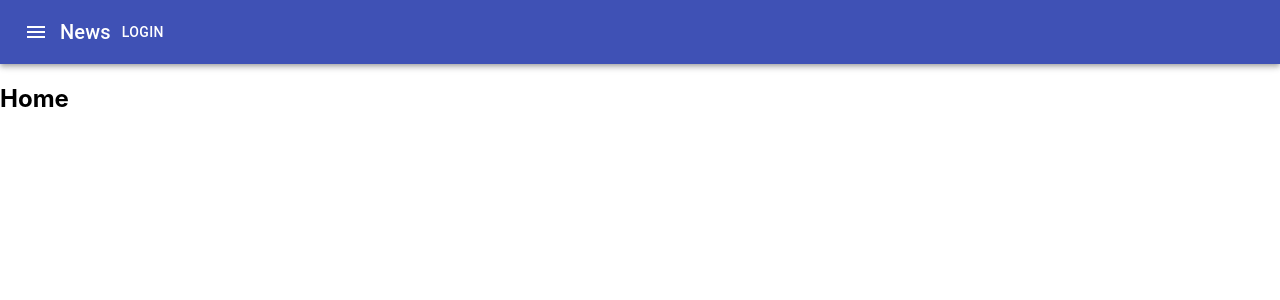
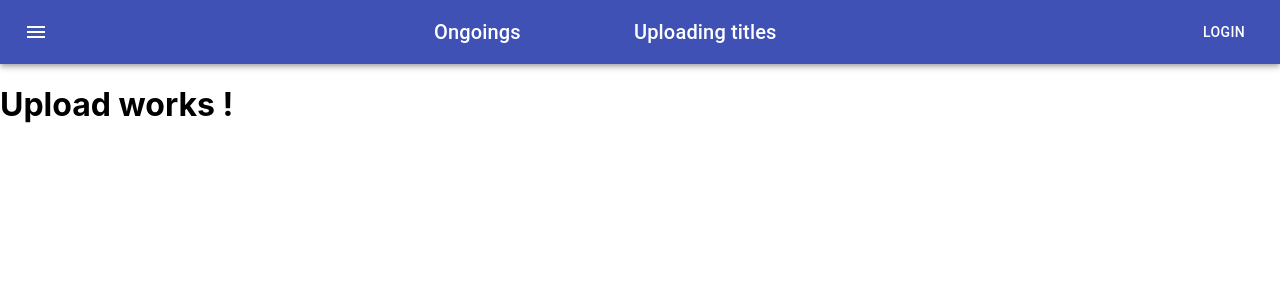
Before and after one commit to AlexVeretrnkin/fun-proj-front, a React (Create React App) app: page /upload in a window 1280 px wide. Shown: the top 300 px of the page. Built offline with nearby package versions, Linux system fonts and the light colour scheme.

Commit message:
added component

```diff
--- a/src/App.tsx
+++ b/src/App.tsx
@@ -1,8 +1,11 @@
 import React from 'react';
-import { match } from 'react-router';
-import { BrowserRouter as Router, Link, Route, Switch, useParams, useRouteMatch } from 'react-router-dom';
+import { BrowserRouter as Router, Switch } from 'react-router-dom';
 
 import Header from './header/header';
+import { RouteConfigModel } from './models/route-config.model';
+
+import { routes } from './routing/app-routing.config';
+import RouteWithSubRoutes from './routing/route-with-subroutes';
 
 export default function App() {
   return (
@@ -10,59 +13,14 @@ export default function App() {
       <Header />
 
       <Switch>
-        <Route path="/about">
-          <About />
-        </Route>
-        <Route path="/topics">
-          <Topics />
-        </Route>
-        <Route path="/">
-          <Home />
-        </Route>
+        {
+          routes
+          .map(
+            (route: RouteConfigModel, index: number) =>
+              <RouteWithSubRoutes key={index} {...route} />
+          )
+        }
       </Switch>
     </Router>
   );
 }
-
-function Home() {
-  return <h2>Home</h2>;
-}
-
-function About() {
-  return <h2>About</h2>;
-}
-
-function Topics() {
-  let match: match = useRouteMatch();
-
-  return (
-    <div>
-      <h2>Topics</h2>
-
-      <ul>
-        <li>
-          <Link to={`${match.url}/components`}>Components</Link>
-        </li>
-        <li>
-          <Link to={`${match.url}/props-v-state`}>
-            Props v. State
-          </Link>
-        </li>
-      </ul>
-
-      <Switch>
-        <Route path={`${match.path}/:topicId`}>
-          <Topic />
-        </Route>
-        <Route path={match.path}>
-          <h3>Please select a topic.</h3>
-        </Route>
-      </Switch>
-    </div>
-  );
-}
-
-function Topic() {
-  let {topicId} = useParams();
-  return <h3>Requested topic ID: {topicId}</h3>;
-}
--- a/src/header/header.tsx
+++ b/src/header/header.tsx
@@ -1,40 +1,60 @@
 import AppBar from '@material-ui/core/AppBar';
 import Button from '@material-ui/core/Button';
 import IconButton from '@material-ui/core/IconButton';
-import { makeStyles } from '@material-ui/core/styles';
+import { createStyles, makeStyles, Theme } from '@material-ui/core/styles';
 import Toolbar from '@material-ui/core/Toolbar';
 import Typography from '@material-ui/core/Typography';
 import MenuIcon from '@material-ui/icons/Menu';
 import React from 'react';
+import { Link } from 'react-router-dom';
 
 import './header.scss';
-import { Link } from 'react-router-dom';
 
-const useStyles = makeStyles((theme) => ({
+const useStyles = makeStyles((theme: Theme) => createStyles(
+  {
     root: {
       flexGrow: 1,
     },
-  paper: {
-    padding: theme.spacing(2),
-    textAlign: 'center',
-    color: theme.palette.text.secondary,
+    tabs: {
+      margin: 'auto'
     },
-}));
+    menuButton: {
+      marginRight: theme.spacing(2),
+    },
+    title: {
+      width: 200
+    },
+    link: {
+      textDecoration: 'none',
+      color: 'white',
+    },
+    button: {
+      marginLeft: 'auto'
+    }
+  }),
+);
 
 export default function Header() {
   const classes = useStyles();
 
   return (
+    <div className={classes.root}>
       <AppBar position="static">
         <Toolbar>
-        <IconButton edge="start" color="inherit" aria-label="menu">
+          <IconButton edge="start" className={classes.menuButton} color="inherit" aria-label="menu">
             <MenuIcon />
           </IconButton>
-        <Typography variant="h6">
-          News
+          <Toolbar className={classes.tabs}>
+            <Typography variant="h6" className={classes.title}>
+              <Link className={classes.link} to="/ongoings">Ongoings</Link>
             </Typography>
+            <Typography variant="h6" className={classes.title}>
+              <Link className={classes.link} to="/upload">Uploading titles</Link>
+            </Typography>
+          </Toolbar>
           <Button color="inherit">Login</Button>
         </Toolbar>
       </AppBar>
+    </div>
   );
 }
--- /dev/null
+++ b/src/models/route-config.model.ts
@@ -0,0 +1,5 @@
+export class RouteConfigModel {
+  public component: Function = () => {};
+  public path: string = '';
+  public routes?: RouteConfigModel[];
+}
--- /dev/null
+++ b/src/ongoing/ongoing.tsx
@@ -0,0 +1,7 @@
+import React from 'react';
+
+export default function Ongoing() {
+  return (
+    <h1>It works!</h1>
+  );
+}
--- /dev/null
+++ b/src/routing/route-with-subroutes.tsx
@@ -0,0 +1,16 @@
+import React from 'react';
+import { Route } from 'react-router-dom';
+
+import { RouteConfigModel } from '../models/route-config.model';
+
+export default function RouteWithSubRoutes(route: RouteConfigModel) {
+  return (
+    <Route
+      path={route.path}
+      render={(props: any) => (
+        // pass the sub-routes down to keep nesting
+        <route.component {...props} routes={route.routes} />
+      )}
+    />
+  );
+}
--- /dev/null
+++ b/src/upload/upload.tsx
@@ -0,0 +1,7 @@
+import React from 'react';
+
+export default function Upload() {
+return (
+  <h1>Upload works !</h1>
+);
+}
```
Also changed, not shown: src/routing/app-routing.config.ts (added, +15 -0 lines). Lines whose indentation alone changed are shown as unchanged.
